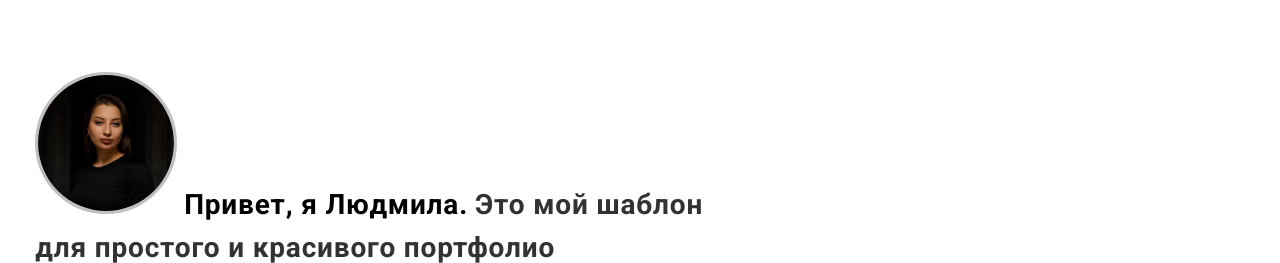
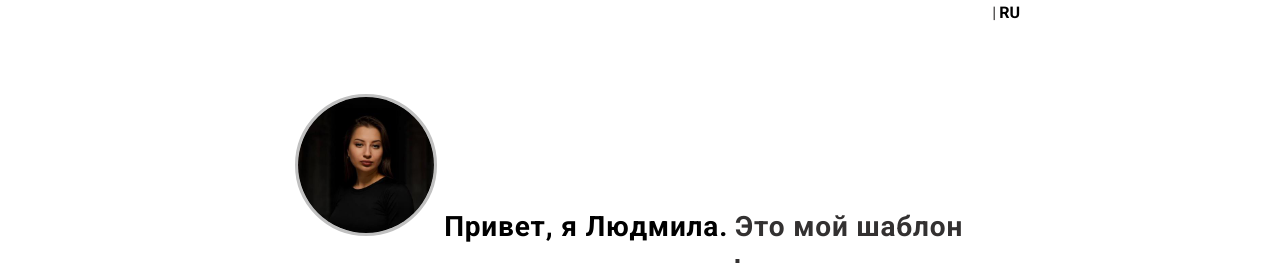
Before and after one commit to LudmilaViktorovna/LudmilaViktorovna.github.io, a plain HTML site: page index.html in a window 1280 px wide. Shown: the top 263 px of the page. Drawn offline with Linux system fonts and the light colour scheme.

Commit message:
Update index.html

```diff
--- a/index.html
+++ b/index.html
@@ -6,7 +6,13 @@
     <link rel="stylesheet" type="text/css" href="/assets/styles/styles.css">
 </head>
 <body>
-
+     <div class="main">
+        <div class="header">
+            <span>|</span>
+            <a href="/ru">
+                <span>RU</span>
+            </a>
+        </div>
         <div class="content">
             <div class="content__hello">
                 <div class="content__hello-text">
```
